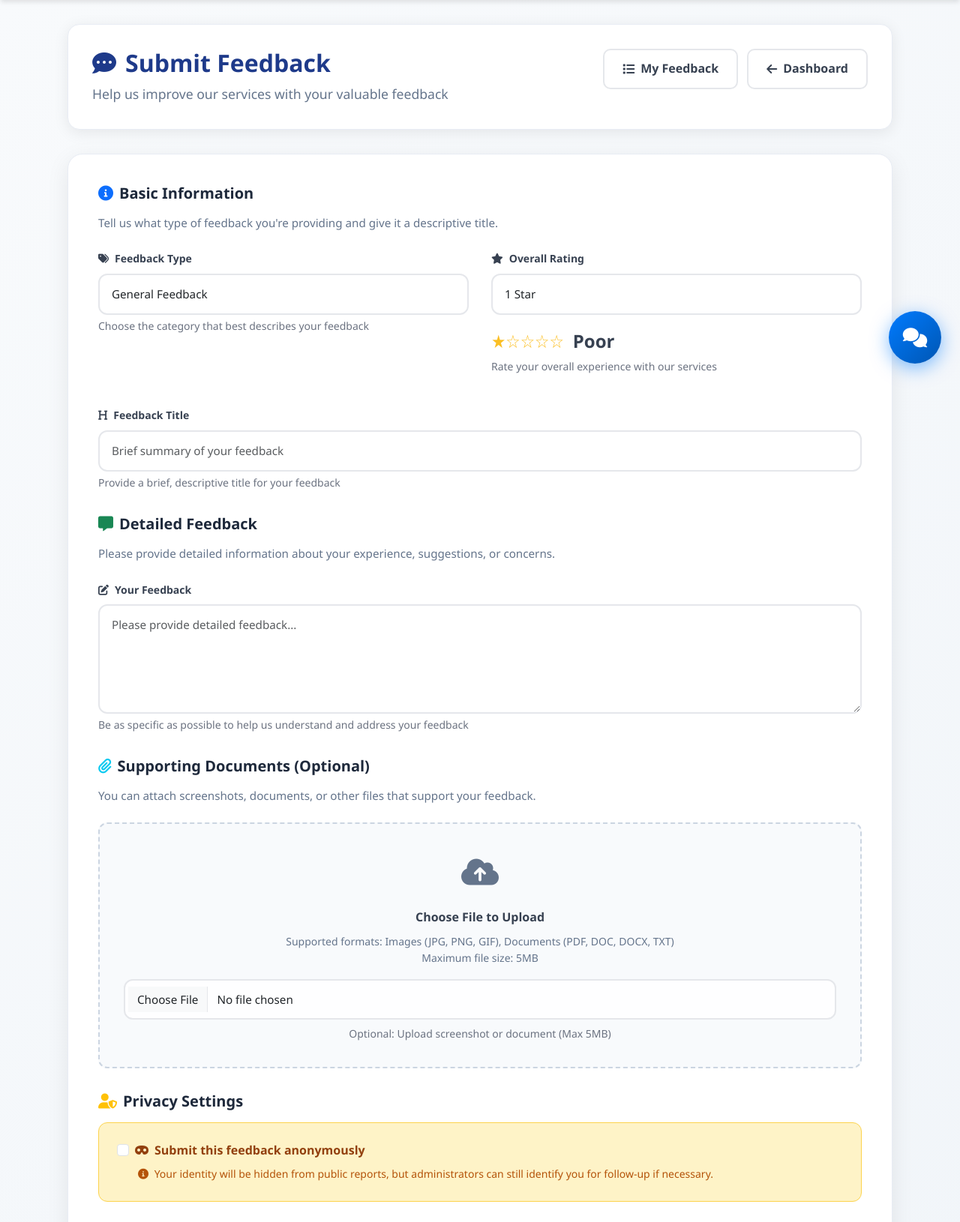
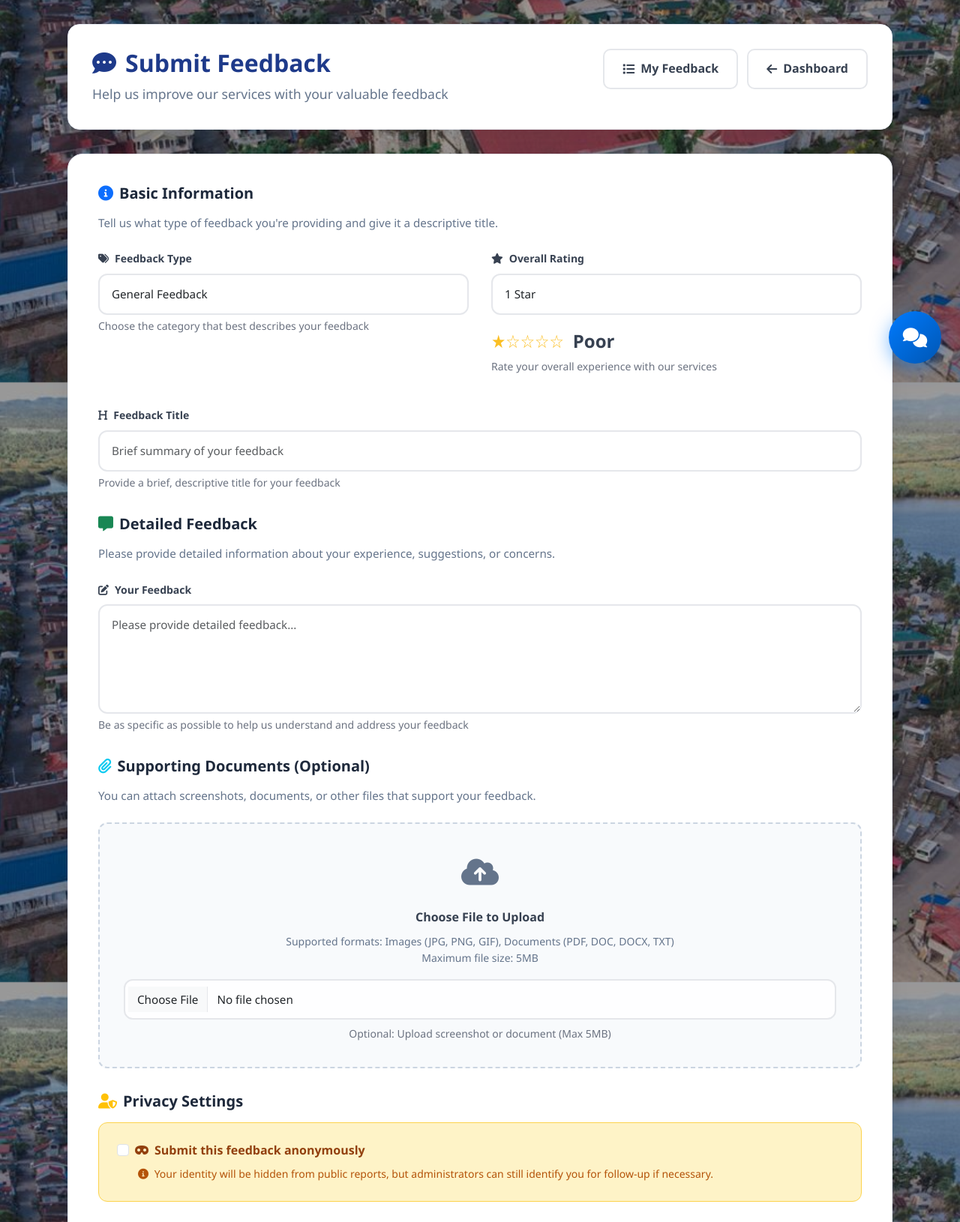
Before and after one commit to qwertyuiop547/mywebapp, a Django app: page /en/feedback/submit/ in a window 1280 px wide. Shown: the part 290-1920 px from the top of the page at 75% size. Run offline with Django 5.2, Linux system fonts and the light colour scheme; the visitor is signed in with stand-in values (Sample User, id 1); data that the repository does not hold is empty.

Commit message:
Add beautiful aerial background to all major portal pages - complaints, suggestions, feedback, announcements

```diff
--- a/templates/feedback/submit_feedback.html
+++ b/templates/feedback/submit_feedback.html
@@ -5,9 +5,19 @@
 
 {% block extra_css %}
 <style>
+    /* Beautiful aerial background */
+    body {
+        background: linear-gradient(rgba(0, 0, 0, 0.3), rgba(0, 0, 0, 0.3)),
+                    url('{% static "images/474106523_917891393848174_7194567452072847933_n.jpg" %}') center center !important;
+        background-size: cover !important;
+        background-attachment: fixed !important;
+        background-repeat: no-repeat !important;
+        min-height: 100vh !important;
+    }
+
     /* Page Layout */
     .feedback-page {
-        background: linear-gradient(135deg, #f8fafc 0%, #f1f5f9 100%);
+        background: transparent;
         min-height: 100vh;
         padding: 2rem 0;
     }
```
Also changed, not shown: templates/announcements/announcement_list.html (+6 -1 lines), templates/complaints/complaint_list.html (+6 -1 lines), templates/complaints/create_complaint.html (+6 -1 lines), templates/feedback/feedback_list.html (+6 -1 lines), templates/suggestions/suggestion_list.html (+6 -1 lines).
